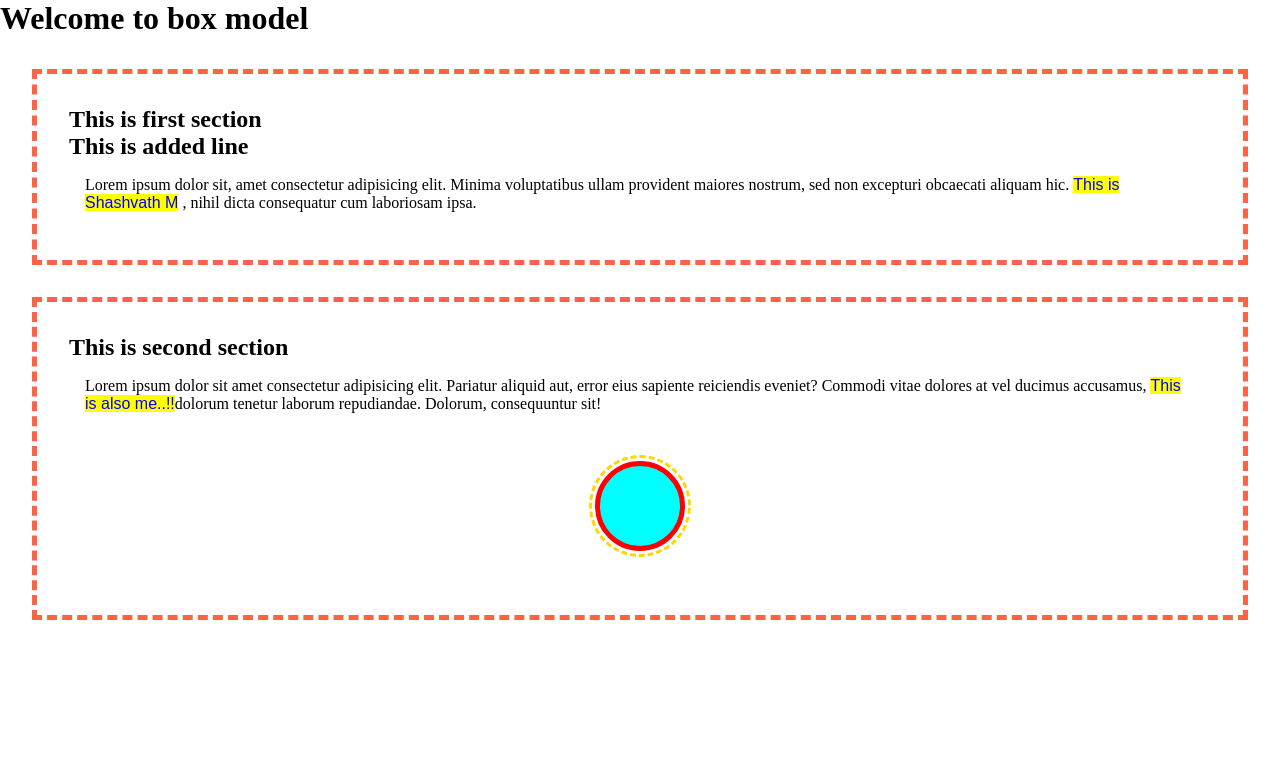
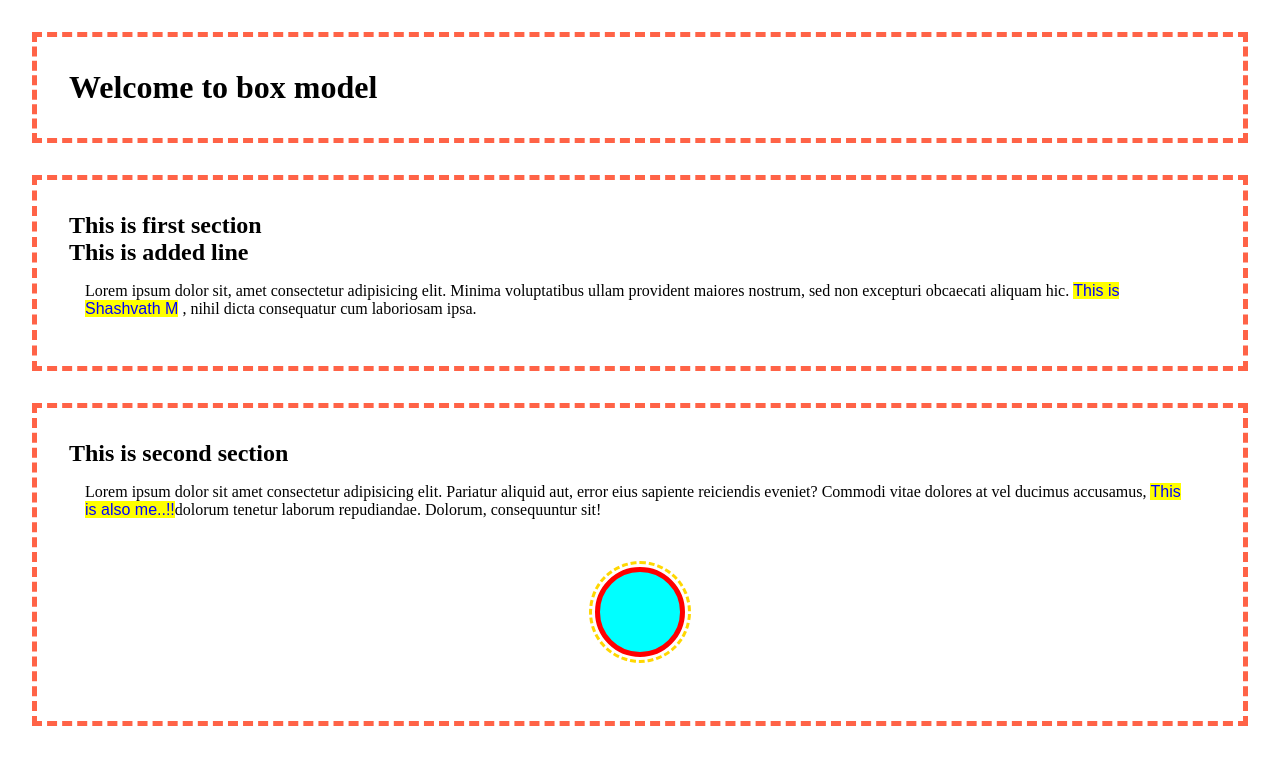
Before and after one commit to Shashvath11/css_learning, a plain HTML site: page index.html in a window 1280 px wide. Drawn offline with Linux system fonts and the light colour scheme; files that its build step writes are made by us from their sources.

Commit message:
fix : class name changed

```diff
--- a/style.css
+++ b/style.css
@@ -5,7 +5,7 @@
 
 }
 
-.header{
+.page_heading{
 
     margin: 2px auto;
     border: 5px dashed tomato ;
```
